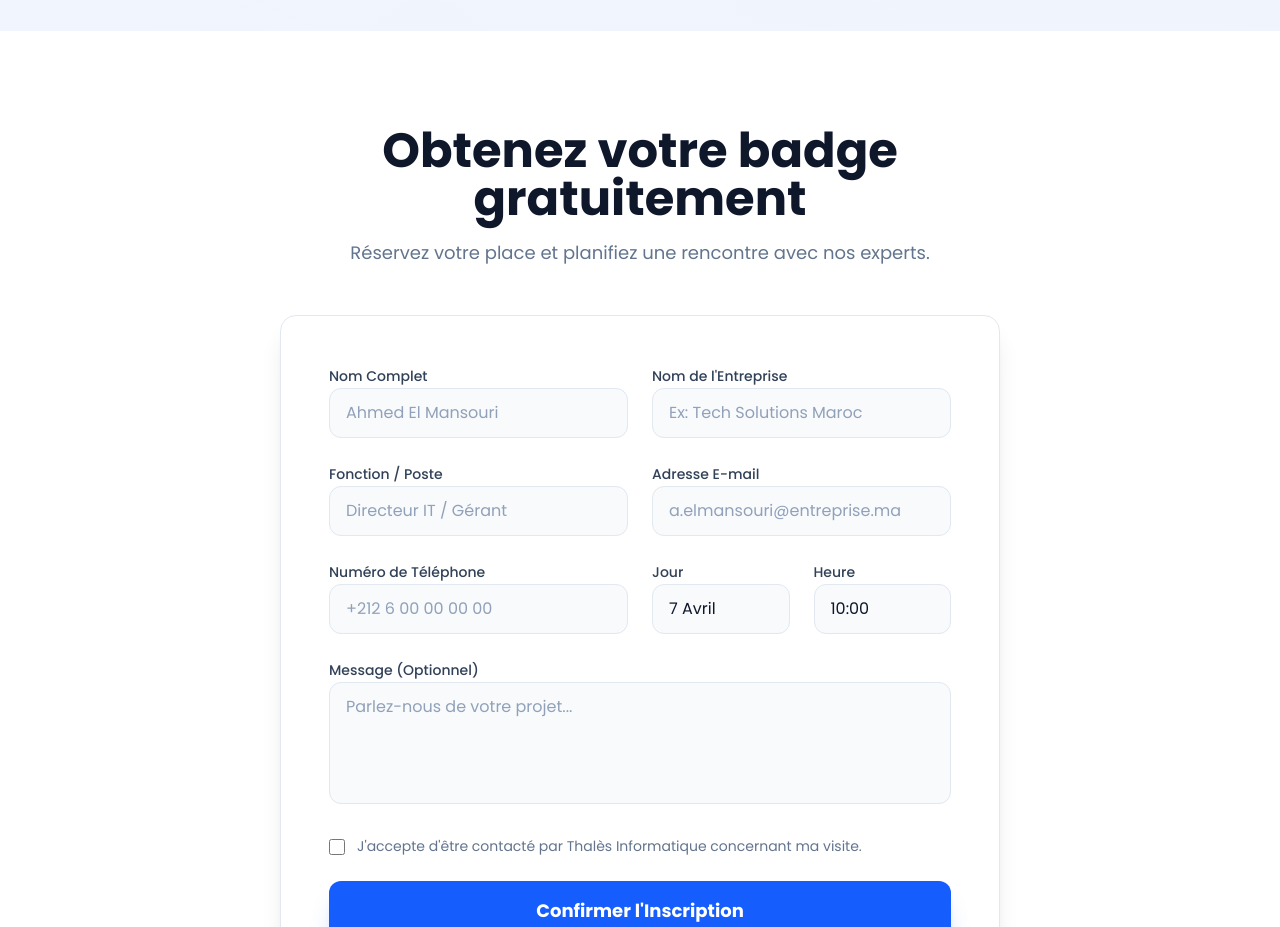
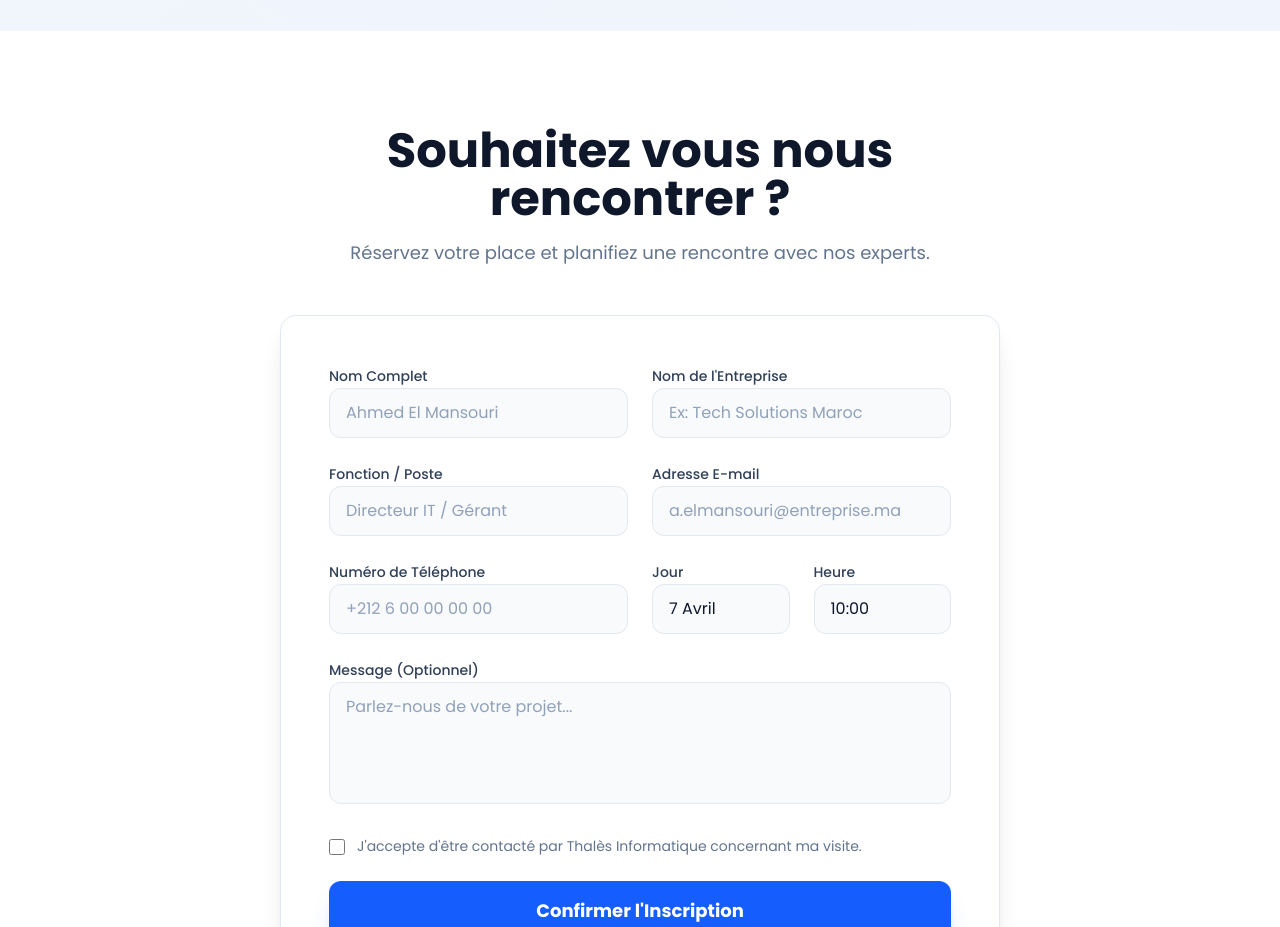
Before and after one commit to thalesmarket-cloud/Thales-Gitex, a React (Vite) app: page / in a window 1280 px wide. Shown: the part 2080-3007 px from the top of the page. Built offline with nearby package versions, Linux system fonts and the light colour scheme.

Commit message:
feat: Update registration section heading
Change the heading for the registration form from "Obtenez votre badge gratuitement" to "Souhaitez vous nous rencontrer ?" to better reflect the purpose of the section, which is to encourage meetings with experts.

```diff
--- a/src/App.tsx
+++ b/src/App.tsx
@@ -264,7 +264,7 @@ export default function App() {
       <section id="registration-form" className="py-24 bg-white">
         <div className="max-w-3xl mx-auto px-6">
           <div className="text-center mb-12">
-            <h2 className="text-4xl md:text-5xl font-bold mb-4 text-slate-900">Obtenez votre badge gratuitement</h2>
+            <h2 className="text-4xl md:text-5xl font-bold mb-4 text-slate-900">Souhaitez vous nous rencontrer ?</h2>
             <p className="text-slate-500 text-lg">Réservez votre place et planifiez une rencontre avec nos experts.</p>
           </div>
 
```
